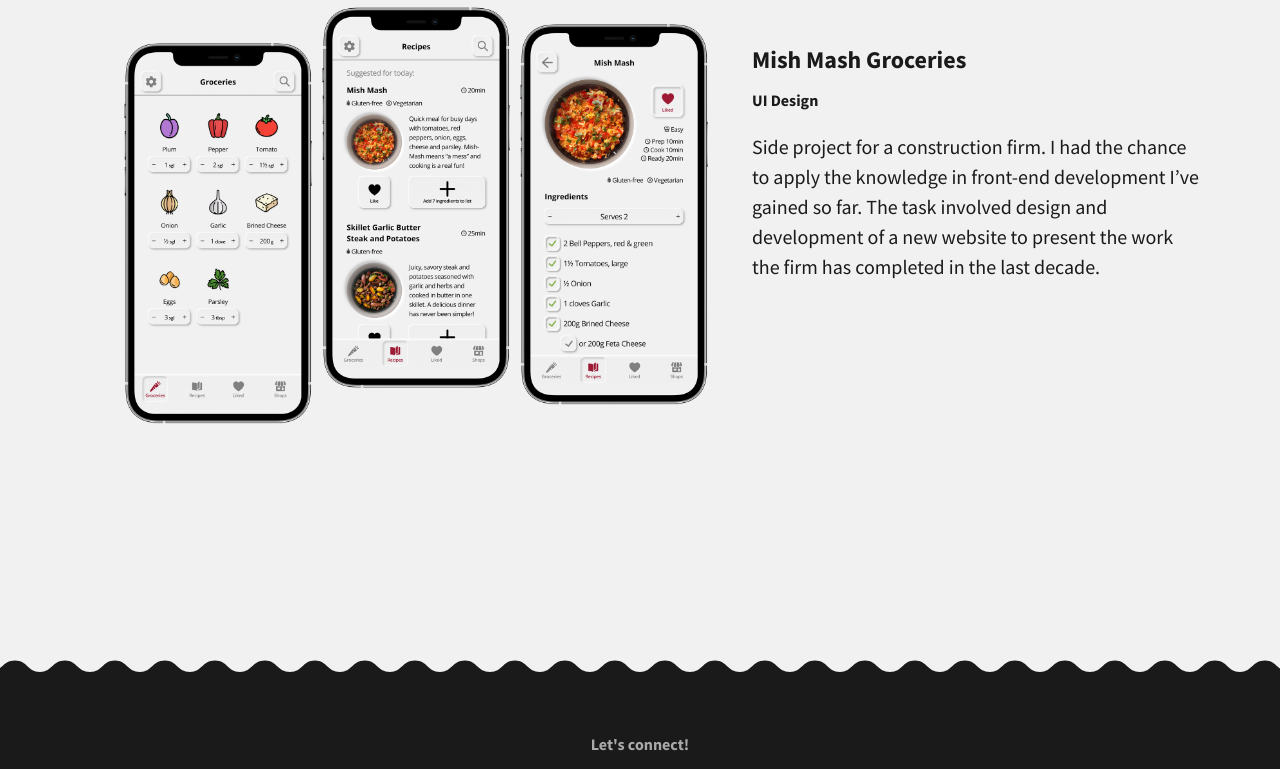
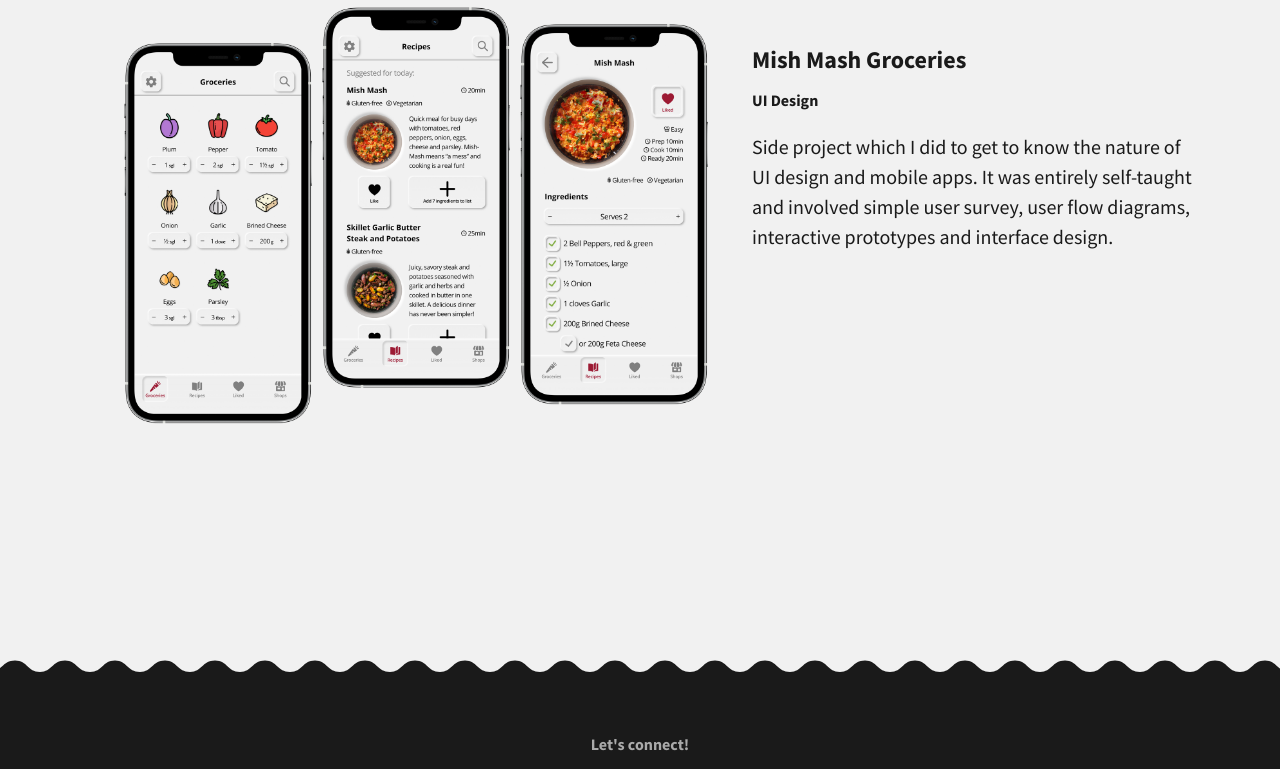
Before and after one commit to atanas-dim/atanas-dim.github.io, a plain HTML site: page index.html in a window 1280 px wide. Shown: the part 1620-2389 px from the top of the page. Drawn offline with nearby package versions, Linux system fonts and the light colour scheme.

Commit message:
Project card descriptions

```diff
--- a/index.html
+++ b/index.html
@@ -170,10 +170,10 @@
                     <div class="project-details">
                         <h3>Mish Mash Groceries</h3>
                         <h4>UI Design</h4>
-                        <p>Side project for a construction firm. I had the chance to apply the
-                            knowledge in front-end development I’ve gained so
-                            far. The task involved design and development of a new website to
-                            present the work the firm has completed in the last decade.</p>
+                        <p>Side project which I did to get to know the nature of UI design and mobile apps.
+                            It was entirely self-taught and involved simple user survey, user flow diagrams,
+                            interactive prototypes and interface design.
+                        </p>
 
                     </div>
 
```
Also changed, not shown: assets/social-card.png, 1 other file.
